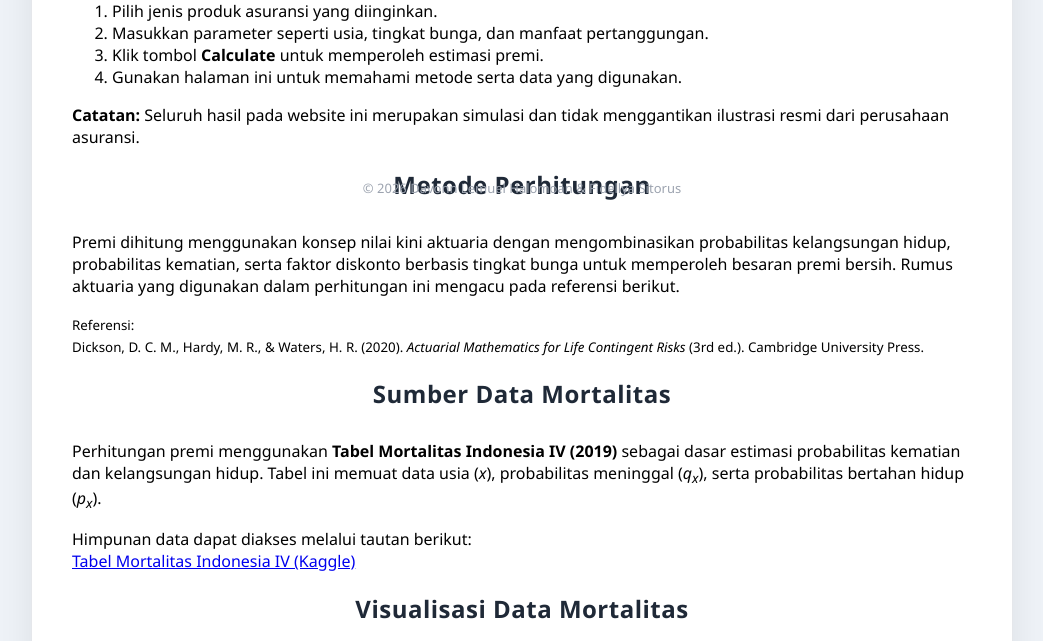
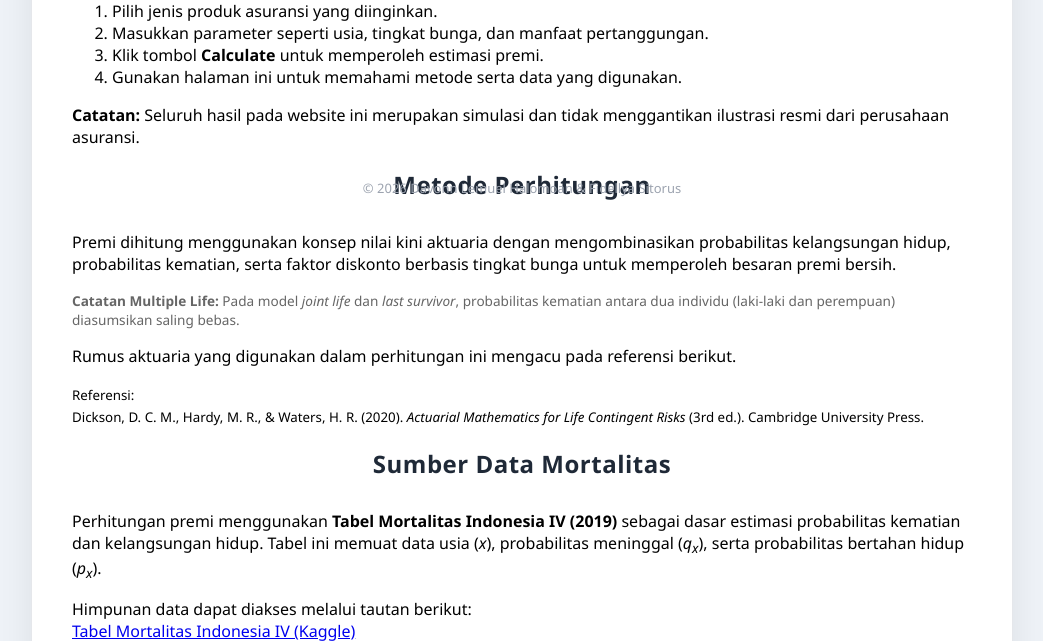
Before and after one commit to davonnlemuel/actuarial-premium-calculator, a Flask app: page /description in a window 1280 px wide. Shown: the part 588-1229 px from the top of the page, without its empty margins (118-1161 px from the left). Run offline with Flask 3, Linux system fonts and the light colour scheme.

Commit message:
update description multiple life assumption

```diff
--- a/templates/description.html
+++ b/templates/description.html
@@ -40,6 +40,15 @@ Premi yang dihasilkan merupakan premi netto yang tidak mencakup biaya operasiona
 Premi dihitung menggunakan konsep nilai kini aktuaria dengan
 mengombinasikan probabilitas kelangsungan hidup, probabilitas kematian,
 serta faktor diskonto berbasis tingkat bunga untuk memperoleh besaran premi bersih.
+</p>
+
+<p class="note">
+<strong>Catatan Multiple Life:</strong>
+Pada model <em>joint life</em> dan <em>last survivor</em>, probabilitas kematian antara dua individu
+(laki-laki dan perempuan) diasumsikan saling bebas.
+</p>
+
+<p>
 Rumus aktuaria yang digunakan dalam perhitungan ini mengacu pada referensi berikut.
 </p>
 
```
